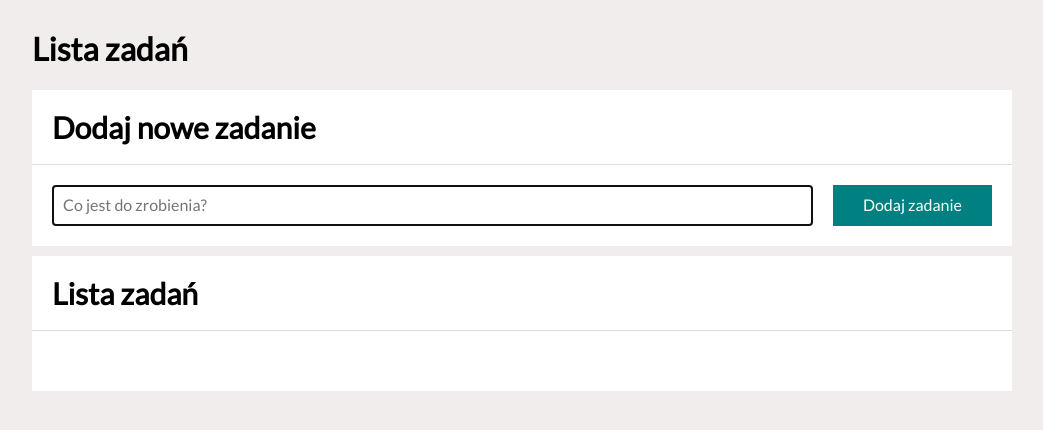
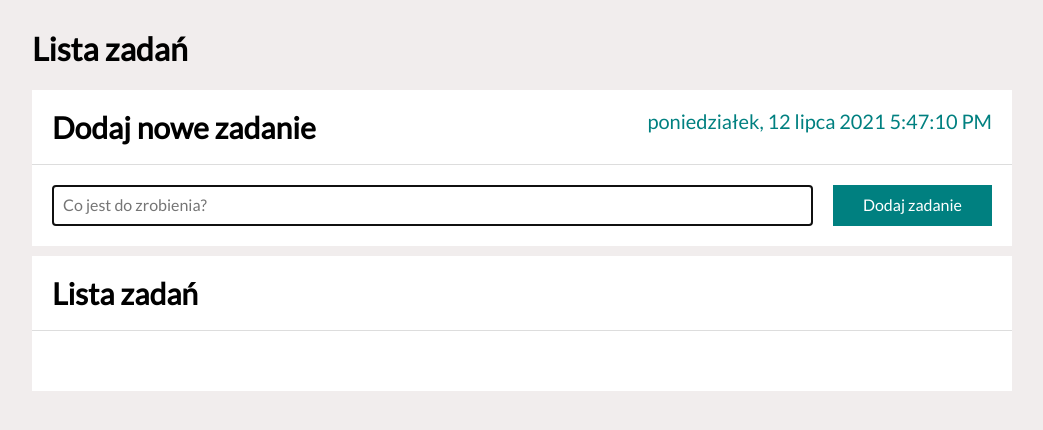
Before and after one commit to Mardrog/todo-list-react, a React (Create React App) app: page / in a window 1280 px wide. Shown: the top 430 px of the page, without its empty margins (118-1161 px from the left). Built offline with nearby package versions, Linux system fonts and the light colour scheme.

Commit message:
added new "Timer" component and added Date

```diff
--- a/src/App.js
+++ b/src/App.js
@@ -4,6 +4,7 @@ import Buttons from "./Buttons";
 import Section from "./Section";
 import Container from "./Container";
 import Header from "./Header";
+import Timer from "./Timer";
 import { useState } from "react";
 
 function App() {
@@ -59,6 +60,9 @@ function App() {
         title="Lista zadań"
       />
       <Section
+        timer={
+          <Timer />
+        }
         header="Dodaj nowe zadanie"
         formContainer={
           <Form
--- a/src/Section/index.js
+++ b/src/Section/index.js
@@ -1,9 +1,10 @@
 import "./style.css";
 
-const Section = ({ header, buttonsContainer, formContainer, tasksContainer, }) => (
+const Section = ({ header, buttonsContainer, formContainer, tasksContainer, timer }) => (
     <section className="section">
         <div className="section__container">
             <h2 className="section__header">{header}</h2>
+            {timer}
             {buttonsContainer}
         </div>
         {formContainer}
--- a/src/Section/style.css
+++ b/src/Section/style.css
@@ -1,16 +1,15 @@
-
-
 .section__header {
     flex-grow: 1;
     font-size: 30px;
     padding: 20px;
-    background-color: white;
-    border-bottom: 1px solid #dddddd;
     margin: 0px;
 }
 
 .section__container {
     display: flex;
+    background-color: white;
+    background-color: white;
+    border-bottom: 1px solid #dddddd;
 }
 
 @media (max-width:675px) {
--- /dev/null
+++ b/src/Timer/index.js
@@ -0,0 +1,16 @@
+import "./style.css";
+
+const Timer = (props) => {
+
+    const date = new Date();
+
+    return (
+        <div className="timer">
+            <p className="timer__paragraph">{date.toLocaleString("pl-PL", { weekday: "long", day: "numeric", month: "long", year: "numeric" })} {date.toLocaleTimeString()}</p>
+        </div>
+    )
+
+};
+
+
+export default Timer;
--- /dev/null
+++ b/src/Timer/style.css
@@ -0,0 +1,8 @@
+.timer {
+    padding-right: 20px;
+    font-size: 20px;
+}
+
+.timer__paragraph {
+    color: teal;
+}
```
